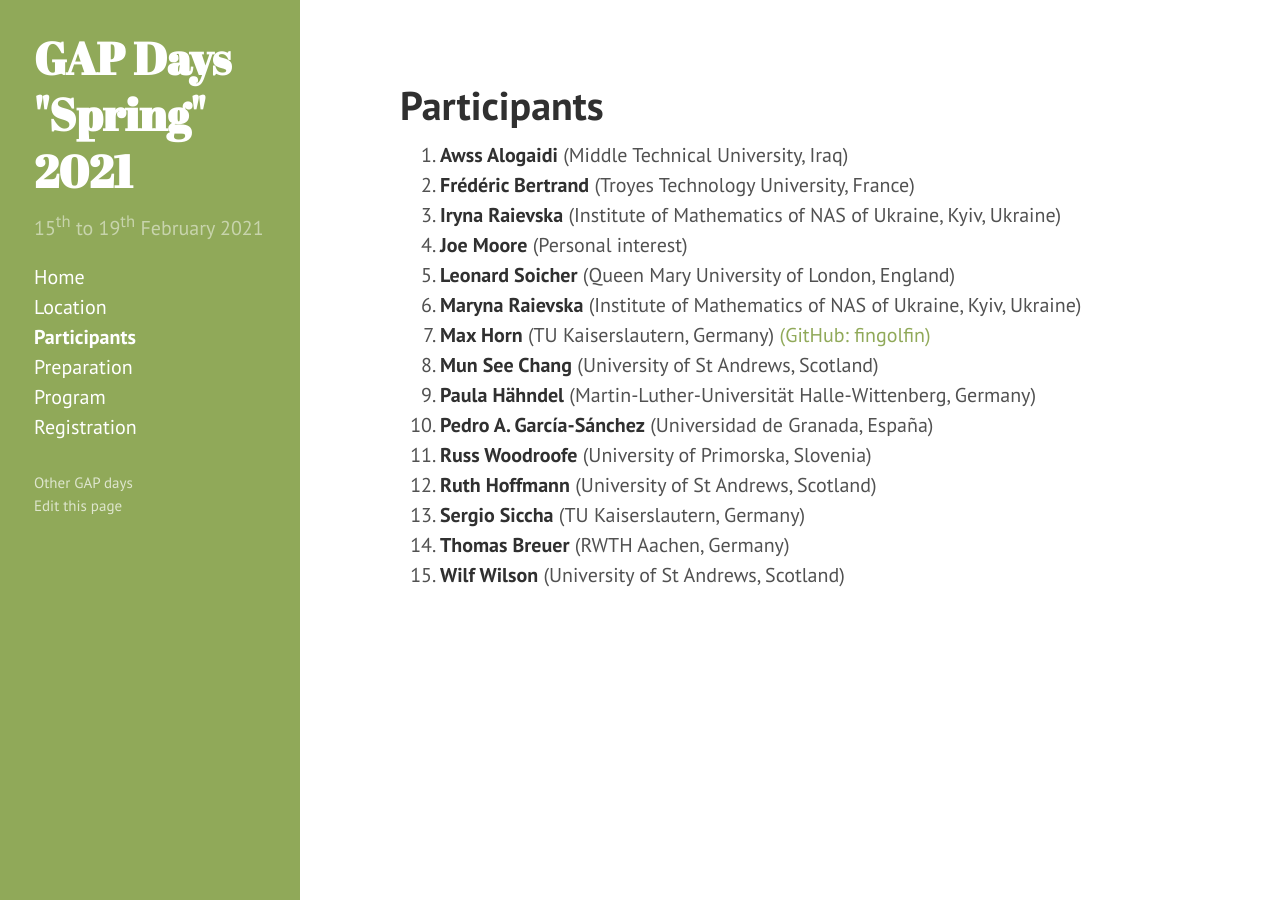
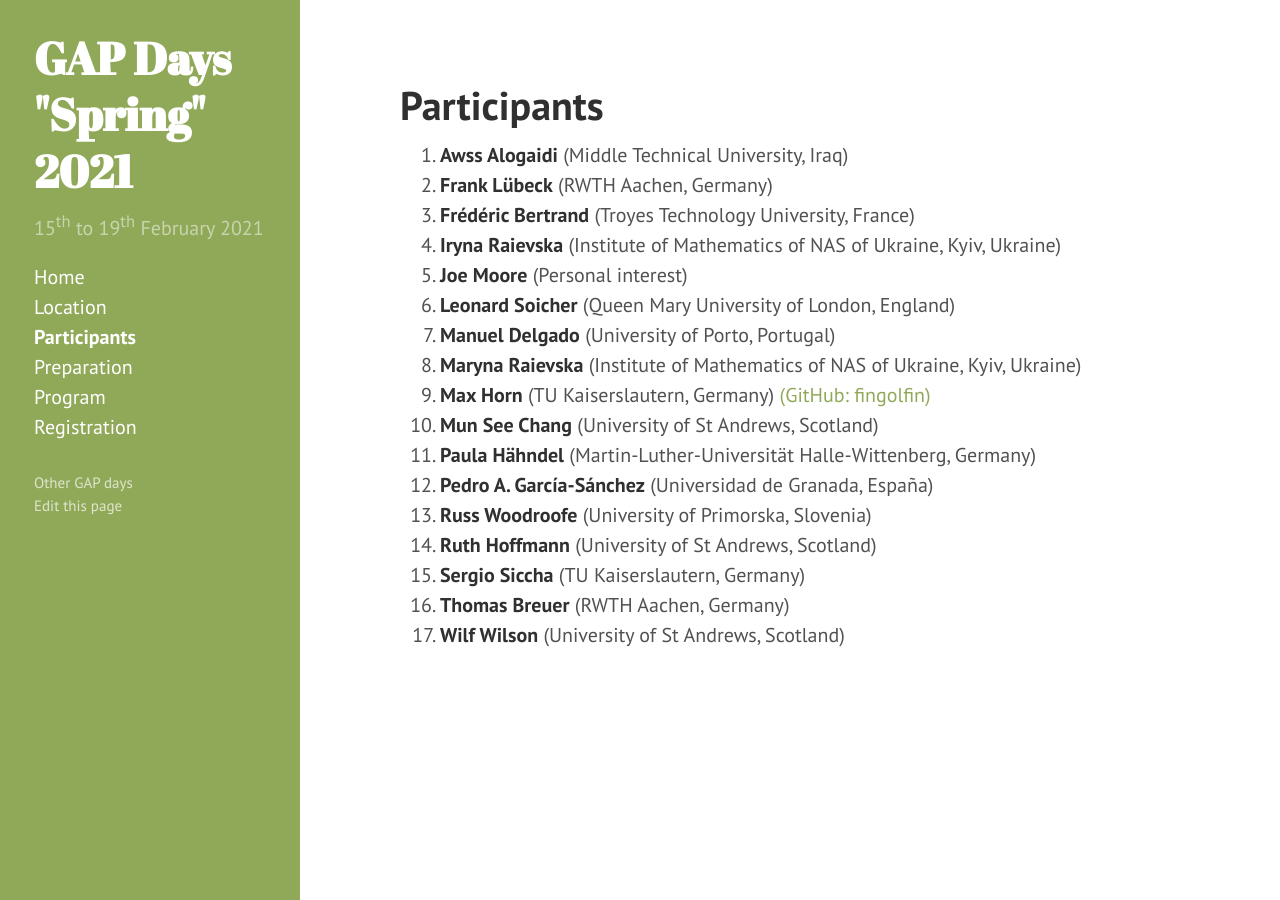
Before and after one commit to gapdays/gapdays2021-spring, a Jekyll site: the page built from participants.md, in a window 1280 px wide. Built offline with Jekyll 4.4.1, drawn with Linux system fonts in a browser that asks for light colours.

Commit message:
added participants

```diff
--- a/_data/participants.yml
+++ b/_data/participants.yml
@@ -44,3 +44,9 @@
 
 - name: Joe Moore
   affiliation: Personal interest
+
+- name: Frank Lübeck
+  affiliation: RWTH Aachen, Germany
+
+- name: Manuel Delgado
+  affiliation: University of Porto, Portugal
```
